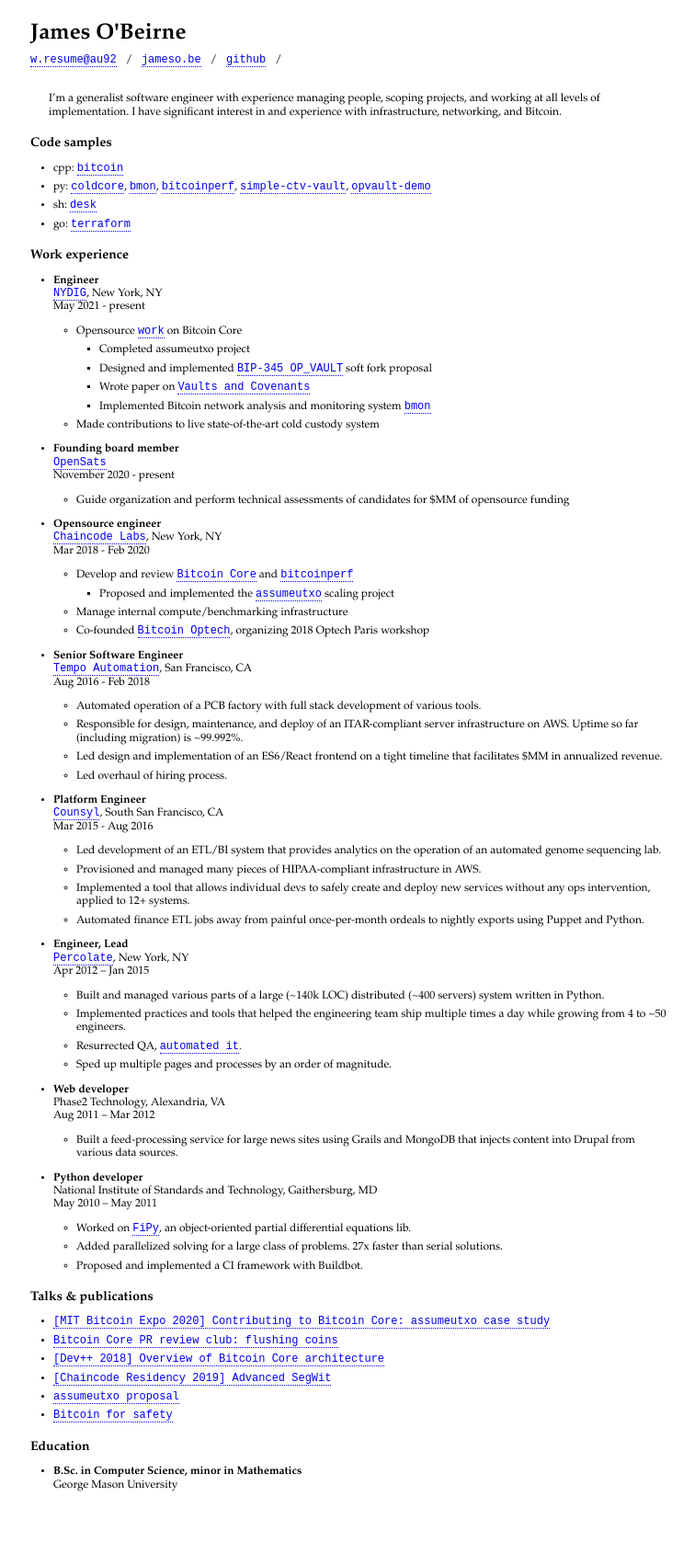
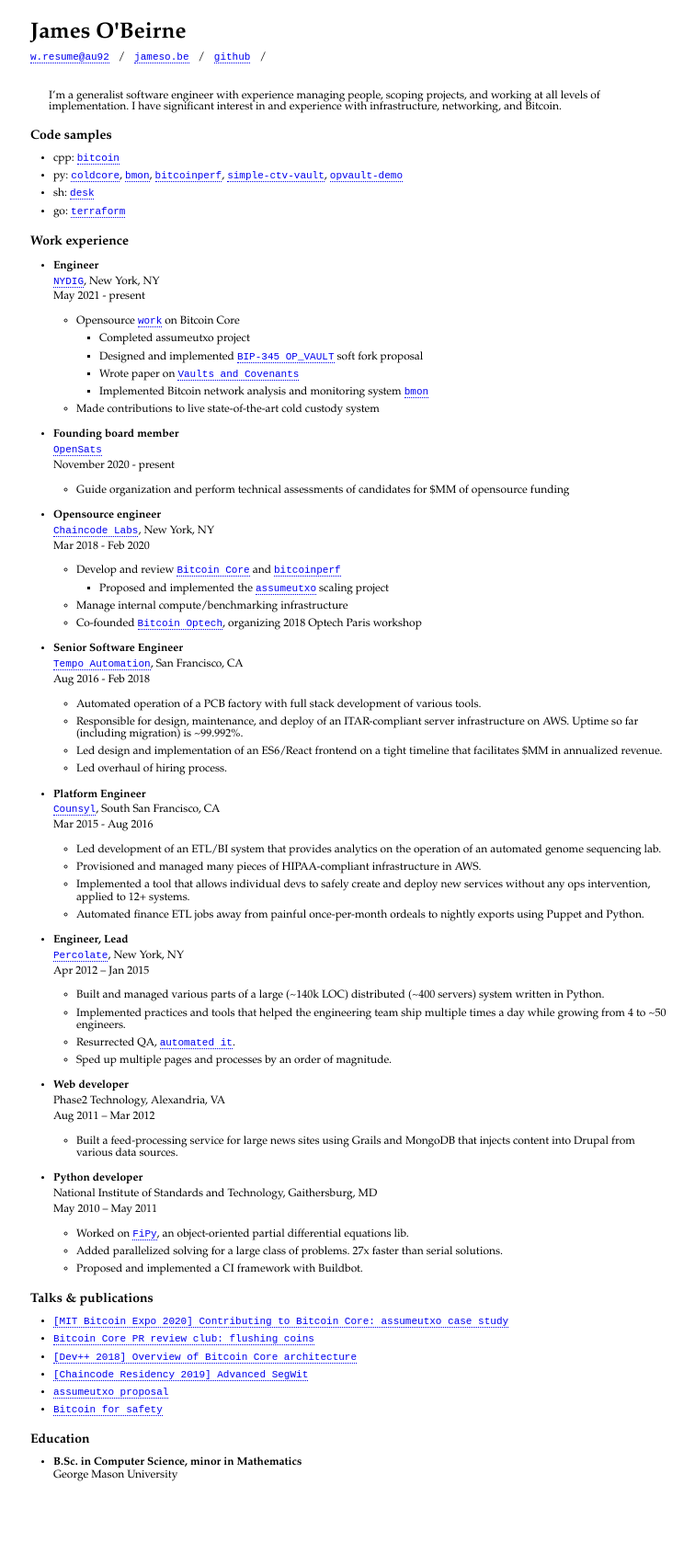
Before and after one commit to jamesob/jamesob.github.io, a Jekyll site: the page built from resume/index.md, in a window 1280 px wide. Shown: the whole page at 92% size, without its empty margins (27-783 px from the left). Built offline with Jekyll 4.4.1, drawn with Linux system fonts in a browser that asks for light colours.

Commit message:
res edits

```diff
--- a/css/res.css
+++ b/css/res.css
@@ -20,6 +20,15 @@
   }
 }
 
+li {
+  line-height: 110%;
+}
+
+/* hack to get at job titles */
+#resume > ul > li > p {
+  line-height: 140%;
+}
+
 h1 {
   margin-bottom: 14px;
 }
@@ -31,7 +40,7 @@
 
 body a {
   font-family: 'monaco', monospace;
-  font-size: 12px;
+  font-size: 11px;
   text-decoration: none;
   border-bottom: 1px dotted;
 }
@@ -61,7 +70,7 @@
 #resume {
   width: 700px;
   margin-bottom: 80px;
-  line-height: 120%;
+  line-height: 100%;
 }
 
 @media print {
```
